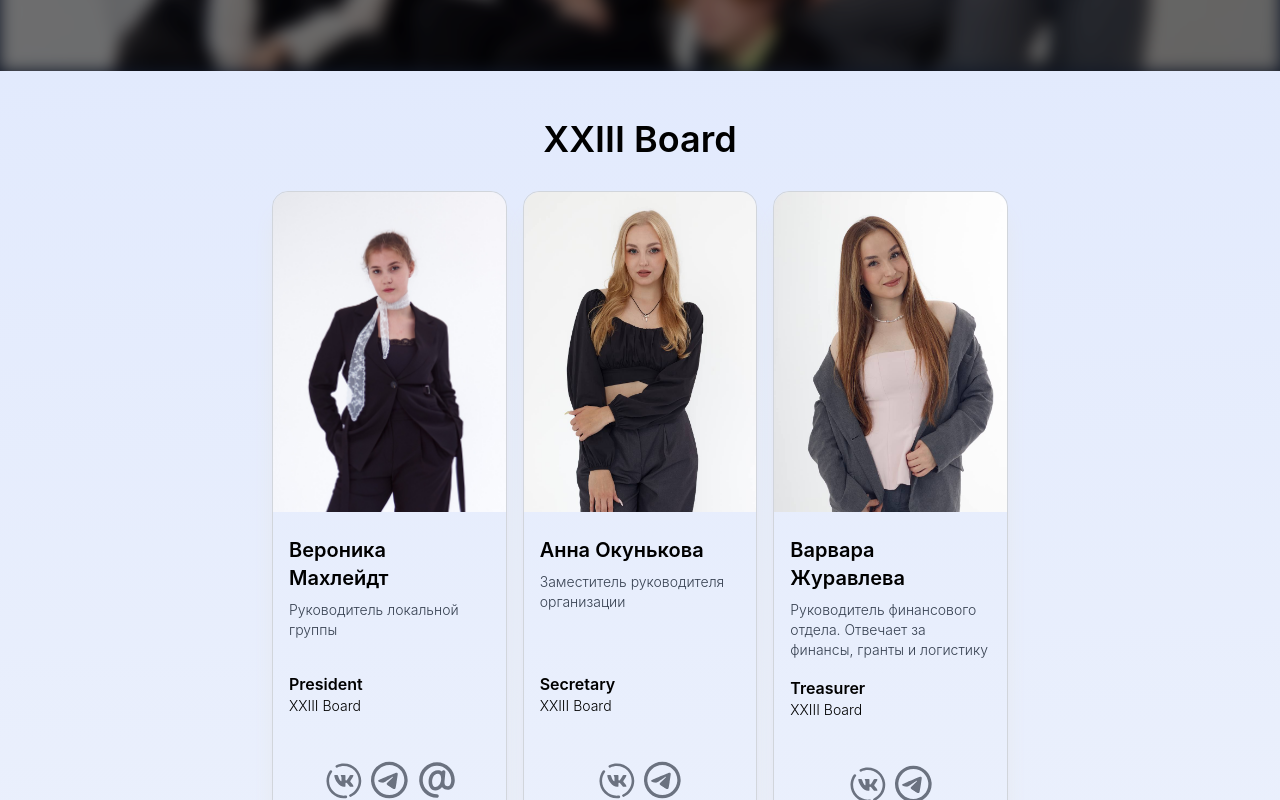
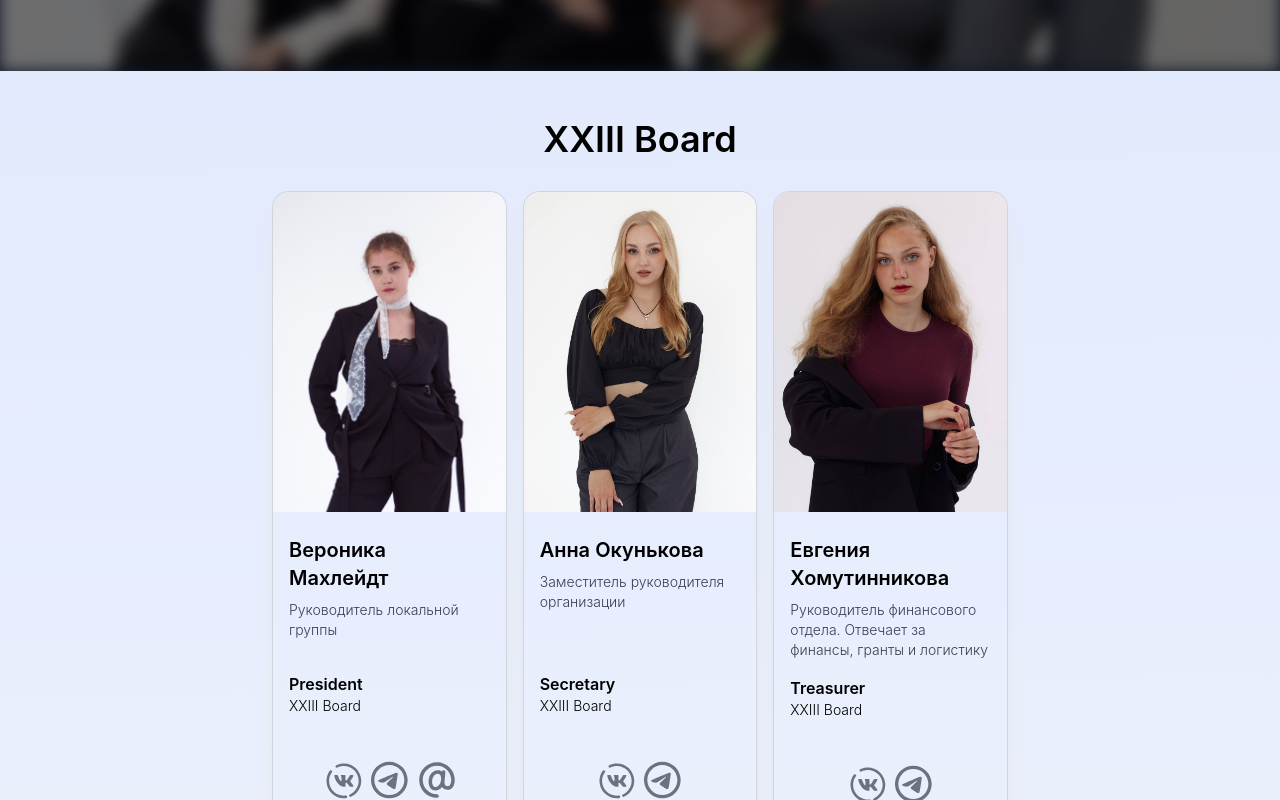
Before and after one commit to S3V04KA/new-best-site, an Angular app: page /board in a window 1280 px wide. Shown: the part 489-1289 px from the top of the page. Built offline with nearby package versions, Linux system fonts and the light colour scheme.

Commit message:
Actualize

```diff
--- a/src/app/board/board-members-list.component.ts
+++ b/src/app/board/board-members-list.component.ts
@@ -33,7 +33,7 @@ export class BoardMembersListComponent {
   boardMembers: BoardMember[] = [
     { id: 1, name: this.lang.t['president'], position: 'President', role: this.lang.t['presidentRole'], board: this.lang.t['boardXXII'], image: '/images/Nika.jpg', social: [{ type: 'vk', url: 'https://vk.com/v.machleidt', icon: 'vk' }, { type: 'telegram', url: 'https://t.me/v_sio', icon: 'telegram' }, { type: 'mail', url: 'mailto:veronika.machleidt@gmail.com', icon: 'mail' }] },
     { id: 2, name: this.lang.t['secretary'], position: 'Secretary', role: this.lang.t['secretaryRole'], board: this.lang.t['boardXXII'], image: '/images/Anna.jpg', social: [{ type: 'vk', url: 'https://vk.com/prprprrrr', icon: 'vk' }, { type: 'telegram', url: 'https://t.me/peachif1', icon: 'telegram' }] },
-    { id: 3, name: this.lang.t['treasurer'], position: 'Treasurer', role: this.lang.t['treasurerRole'], board: this.lang.t['boardXXII'], image: '/images/Varya.jpg', social: [{ type: 'vk', url: 'https://vk.com/zhhhuravleva', icon: 'vk' }, { type: 'telegram', url: 'https://t.me/zhhhuravleva', icon: 'telegram' }] },
+    { id: 3, name: this.lang.t['treasurer'], position: 'Treasurer', role: this.lang.t['treasurerRole'], board: this.lang.t['boardXXII'], image: '/images/Jenya.jpg', social: [{ type: 'vk', url: 'https://vk.com/homutinnikova', icon: 'vk' }, { type: 'telegram', url: 'https://t.me/zececka', icon: 'telegram' }] },
     { id: 4, name: this.lang.t['vp4hr'], position: 'VP4HR', role: this.lang.t['vp4hrRole'], board: this.lang.t['boardXXII'], image: '/images/AnnaHR.jpg', social: [{ type: 'vk', url: 'https://vk.com/anyta1310', icon: 'vk' }, { type: 'telegram', url: 'https://t.me/Annyttt', icon: 'telegram' }] },
     { id: 5, name: this.lang.t['vp4pr'], position: 'VP4PR', role: this.lang.t['vp4prRole'], board: this.lang.t['boardXXII'], image: '/images/Masha_new.jpg', social: [{ type: 'vk', url: 'https://vk.com/khalinamaria', icon: 'vk' }, { type: 'telegram', url: 'https://t.me/kostareeva', icon: 'telegram' }] },
     { id: 6, name: this.lang.t['vp4cr'], position: 'VP4CR', role: this.lang.t['vp4crRole'], board: this.lang.t['boardXXII'], image: '/images/Jenya.jpg', social: [{ type: 'vk', url: 'https://vk.com/homutinnikova', icon: 'vk' }, { type: 'telegram', url: 'https://t.me/zececka', icon: 'telegram' }] },
--- a/src/app/data/translations.ts
+++ b/src/app/data/translations.ts
@@ -50,7 +50,7 @@ export const translations = {
     presidentRole: "Руководитель локальной группы",
     secretary: "Анна Окунькова",
     secretaryRole: "Заместитель руководителя организации",
-    treasurer: "Варвара Журавлева",
+    treasurer: "Евгения Хомутинникова",
     treasurerRole: "Руководитель финансового отдела. Отвечает за финансы, гранты и логистику",
     vp4hr: "Анна Тунаева",
     vp4hrRole: "Руководитель HR-отдела. Отвечает за человеческие ресурсы организации",
```
Also changed, not shown: 1 other file (tests, documents, lock files or other folders).
